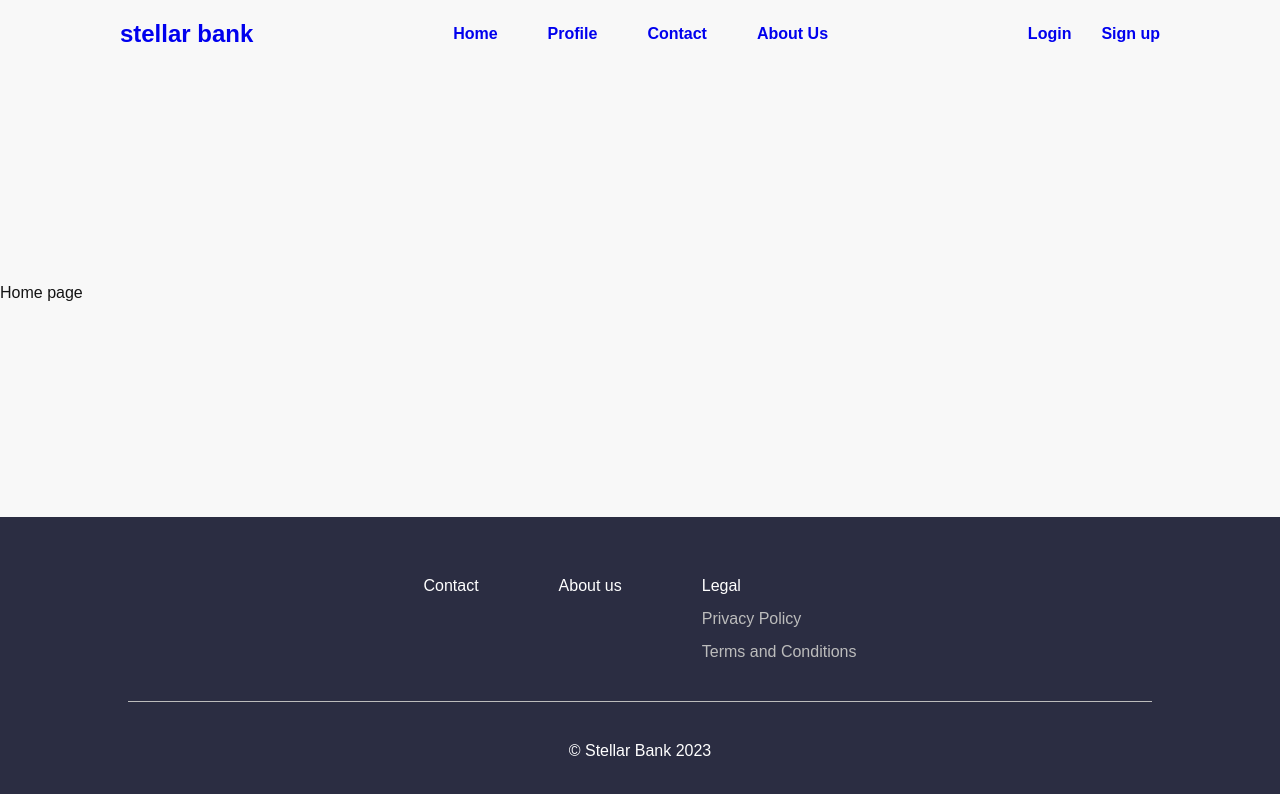
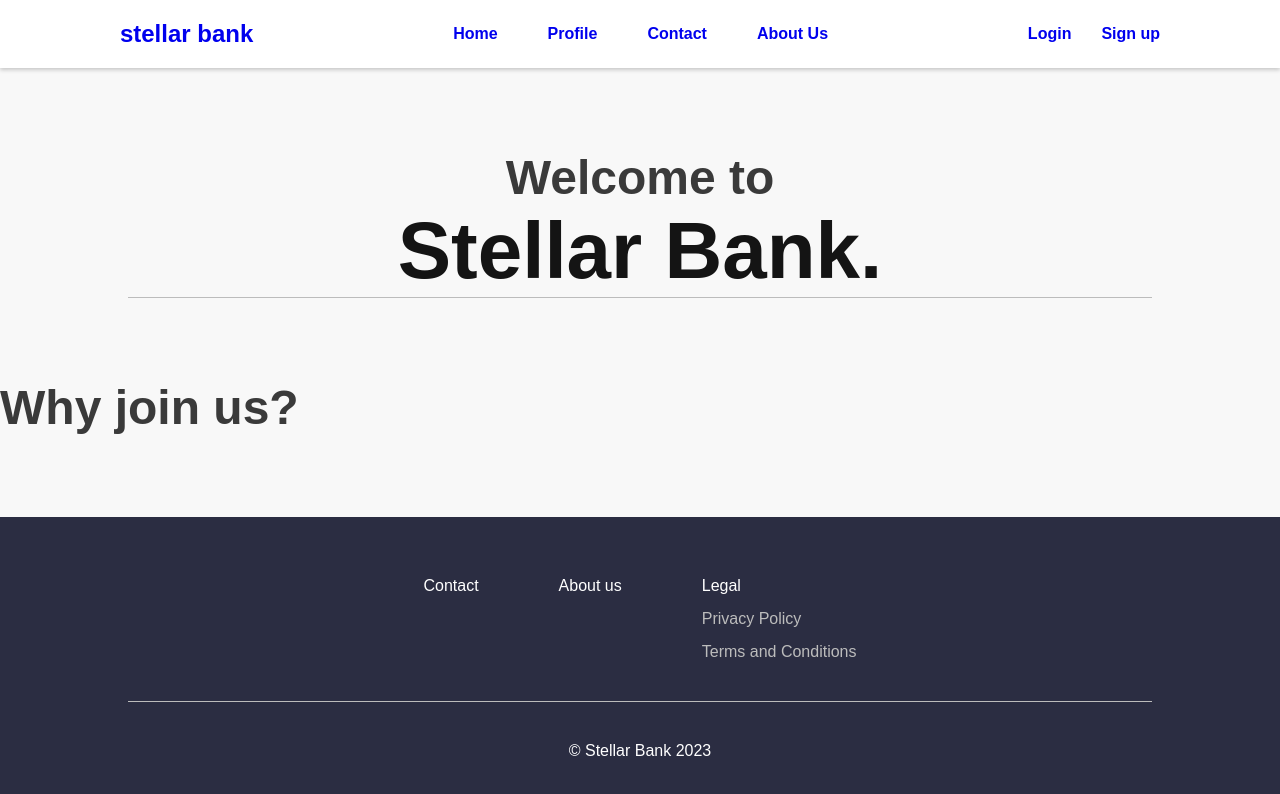
Before and after one commit to vldimr14/webbankapp, a React (Create React App) app in the folder frontend/webbankapp-frontend/: page / in a window 1280 px wide. Shown: the top 794 px of the page. Built offline with nearby package versions, Linux system fonts and the light colour scheme; the HTML template or start-up script is replaced by a standard one.

Commit message:
implement redirection after sign up / login

```diff
--- a/frontend/webbankapp-frontend/src/components/LoginComponent.jsx
+++ b/frontend/webbankapp-frontend/src/components/LoginComponent.jsx
@@ -1,23 +1,26 @@
 import { useState } from 'react';
 import '../index.css';
 import api from 'axios';
+import { useNavigate } from 'react-router-dom';
 
 function LoginComponent() {
 
     const [email, setEmail] = useState('');
     const [password, setPassword] = useState('');
 
+    const navigate = useNavigate();
+
     const handleLogin = async () => {
-      try {
-        const response = await api.post("/api/auth/login", {
-          email: email,
-          password: password,
-        });
+      // TODO validate form
+      const response = await api.post("/api/auth/authenticate", {
+        email: email,
+        password: password,
+      }).catch(error => {
+        console.error('Login failed', error.response ? error.response.data : error.message);
+      });
 
-        console.log('Message: ', response.data);
-      } catch (error) {
-        console.error('Login failed', error.response ? error.response.data : error.message);
-      }
+      console.log('Message: ', response.data);
+      navigate('/profile', true);
     }
 
     return (
--- a/frontend/webbankapp-frontend/src/components/SignupComponent.jsx
+++ b/frontend/webbankapp-frontend/src/components/SignupComponent.jsx
@@ -1,6 +1,7 @@
 import { useState } from 'react';
 import '../index.css';
 import api from 'axios';
+import { useNavigate } from 'react-router-dom';
 
 function SignupComponent() {
 
@@ -12,8 +13,9 @@ function SignupComponent() {
     const [passportId, setPassportId] = useState('');
     const [birthDate, setBirthDate] = useState('');
 
+    const navigate = useNavigate();
+
     const handleRegistration = async () => {
-      try {
       // TODO validate form
       if (password !== passwordRepeat) {
         console.error("Passwords don't match");
@@ -26,12 +28,12 @@ function SignupComponent() {
         lastName: lastName,
         passportId: passportId,
         birthDate: birthDate
+      }).catch(error => {
+        console.error('Registration failed', error.response ? error.response.data : error.message);
       });
 
       console.log('Message: ', response.data);
-      } catch (error) {
-        console.error('Registration failed', error.response ? error.response.data : error.message);
-      }
+      navigate('/profile', true);
     }
 
     return (
--- a/frontend/webbankapp-frontend/src/index.css
+++ b/frontend/webbankapp-frontend/src/index.css
@@ -49,7 +49,8 @@ header {
   padding: 20px;
   color: var(--main-text-color);
   font-weight: 600;
-  /* background-color: red; */
+  background-color: #fff;
+  box-shadow: 0 2px 4px rgba(0, 0, 0, 0.2);
 }
 
 a:visited,
@@ -202,3 +203,25 @@ input {
   background-color: #00aeff;
   cursor: pointer;
 }
+
+/* HOME PAGE */
+.home-container {
+  display: flex;
+  flex-direction: column;
+  align-items: center;
+}
+
+.main-text {
+  font-size: 5rem;
+  font-weight: bold;
+}
+
+.secondary-text {
+  font-size: 3rem;
+  font-weight: 600;
+  color: #3a3a3a;
+}
+
+.about-container {
+  display: flex;
+}
--- a/frontend/webbankapp-frontend/src/pages/Home.jsx
+++ b/frontend/webbankapp-frontend/src/pages/Home.jsx
@@ -5,8 +5,13 @@ function Home() {
   return (
     <div className='container'>
       <Header />
-      <div>
-        Home page
+      <div className='home-container'>
+        <div className="secondary-text">Welcome to</div>
+        <div className="main-text">Stellar Bank.</div>
+        <div className="line"></div>
+      </div>
+      <div className="about-container">
+        <div className="secondary-text">Why join us?</div>
       </div>
       <Footer />
     </div>
```
Lines whose indentation alone changed are shown as unchanged.
